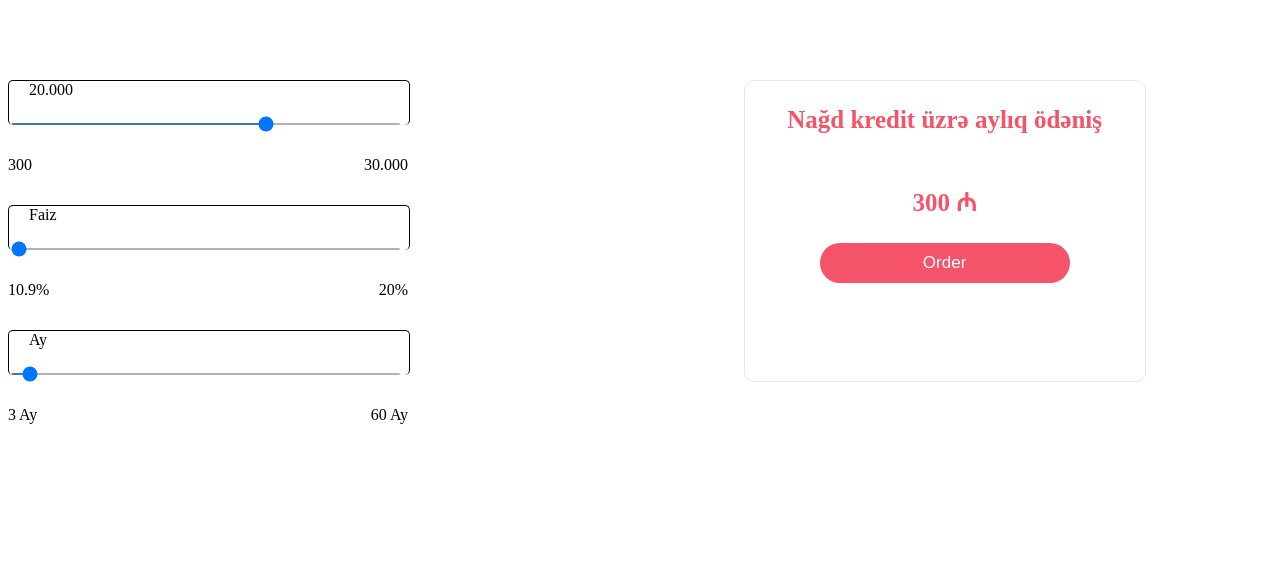
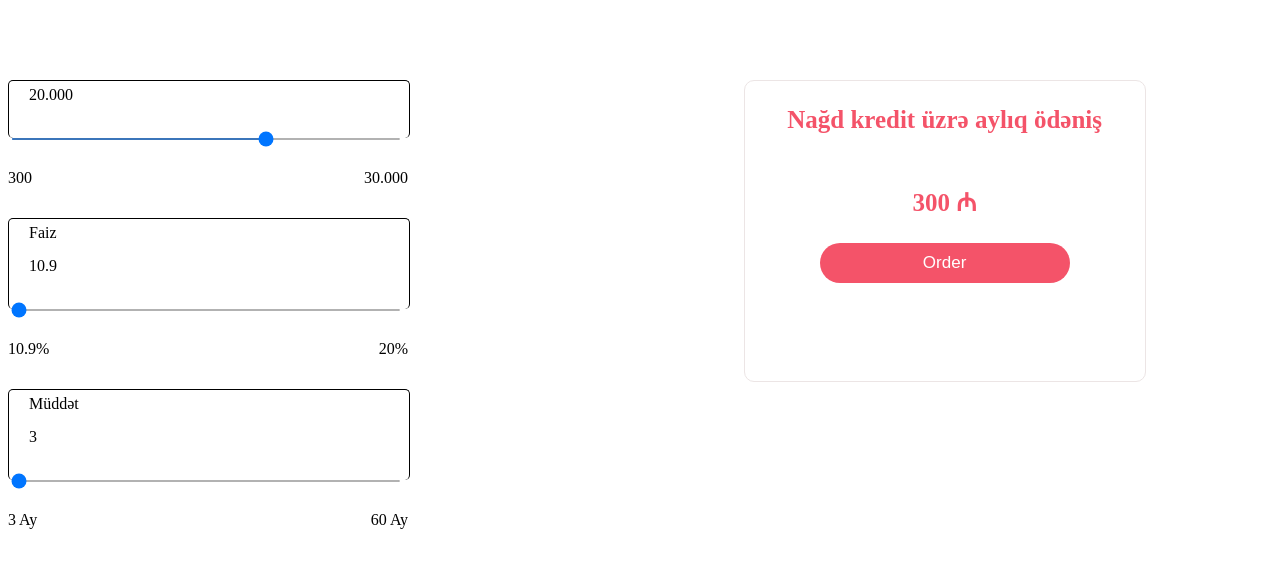
Before and after one commit to cavid32/bank-kredit, a plain HTML site: page index.html in a window 1280 px wide. Drawn offline with Linux system fonts and the light colour scheme.

Commit message:
kredit task commit

```diff
--- a/app.js
+++ b/app.js
@@ -4,11 +4,21 @@ const ayliq = document.getElementById("ayliq");
 const umumiMebleg = document.getElementById("umumiMebleg");
 const order = document.getElementById("order");
 const isdediyinmebleg = document.getElementById("isdediyinmebleg");
+const LabelFaiz=document.getElementById("LabelFaiz");
+const LabelAy=document.getElementById("LabelAy");
+const muddet=document.getElementById("muddet");
+
+
 
 let bankinfaizi = 0;
 let bankaodeyeceyim = 0;
 let ayliqodenis = 0;
+
+
 function kredit() {
+  isdediyinmebleg.innerText=mebleg.value;
+  LabelFaiz.innerText=faiz.value;
+  LabelAy.innerText=ayliq.value
   bankinfaizi = (Number(mebleg.value) * Number(faiz.value)) / 100;
   bankaodeyeceyim = Number(mebleg.value) + Number(bankinfaizi);
   ayliqodenis = Number(bankaodeyeceyim) / Number(ayliq.value);
@@ -26,5 +36,5 @@ function kredit() {
 
 document.getElementById("mebleg").addEventListener("input", kredit);
 document.getElementById("umumiMebleg").addEventListener("umumiMebleg.textContent",kredit);
-document.getElementById("ayliq").addEventListener("input",kredit)
+document.getElementById("ayliq").addEventListener("input",kredit);
 document.getElementById("faiz").addEventListener("input",kredit);
--- a/index.html
+++ b/index.html
@@ -17,12 +17,14 @@
     </div>
     <div class="flex">
         <p>300</p>
+
         <p>30.000</p>
     </div>
 
     <div class="input-1">
         <label for="">Faiz</label>
-        <input type="range" value="10" min="12" max="25   " step="1" id="faiz" >
+        <label id="LabelFaiz" for="">10.9</label>
+        <input type="range" value="10" min="10.9" max="20" step="1" id="faiz" >
 
 
     </div>
@@ -32,8 +34,9 @@
     </div>
 
     <div class="input-1">
-        <label for="">Ay</label>
-        <input type="range" value="3" min="" max="" step="" id="ayliq" >
+        <label id="muddet" for="">Müddət</label>
+        <label id="LabelAy" for="">3</label>
+        <input type="range" value="3" min="3" max="60" step="1" id="ayliq" >
 
     </div>
     <div class="flex">
--- a/style.css
+++ b/style.css
@@ -9,6 +9,8 @@
     border: 1px solid;
     border-radius: 5px;
     border-bottom: 0px;
+    display: flex;
+    flex-direction: column;
 
 }
 input{
```
